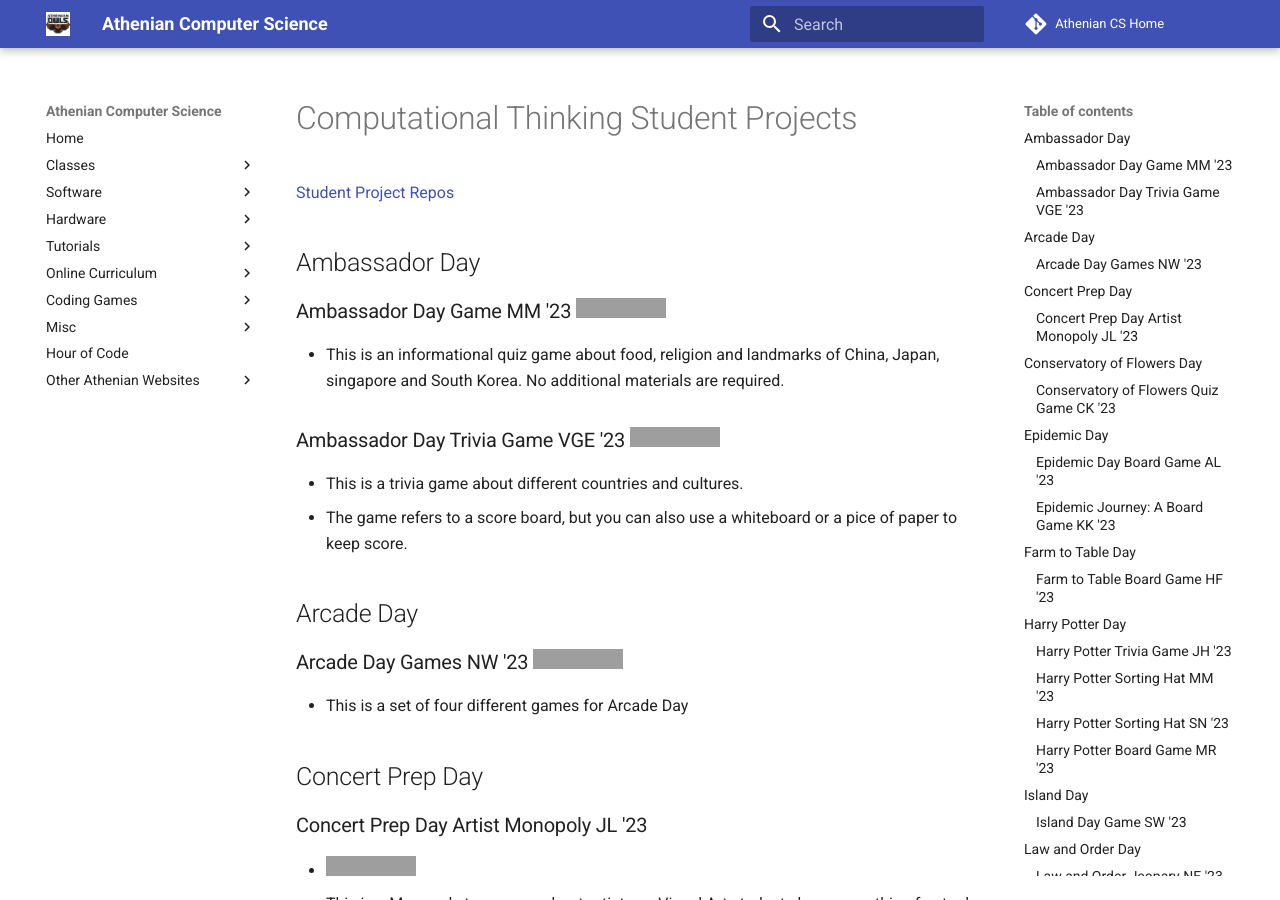
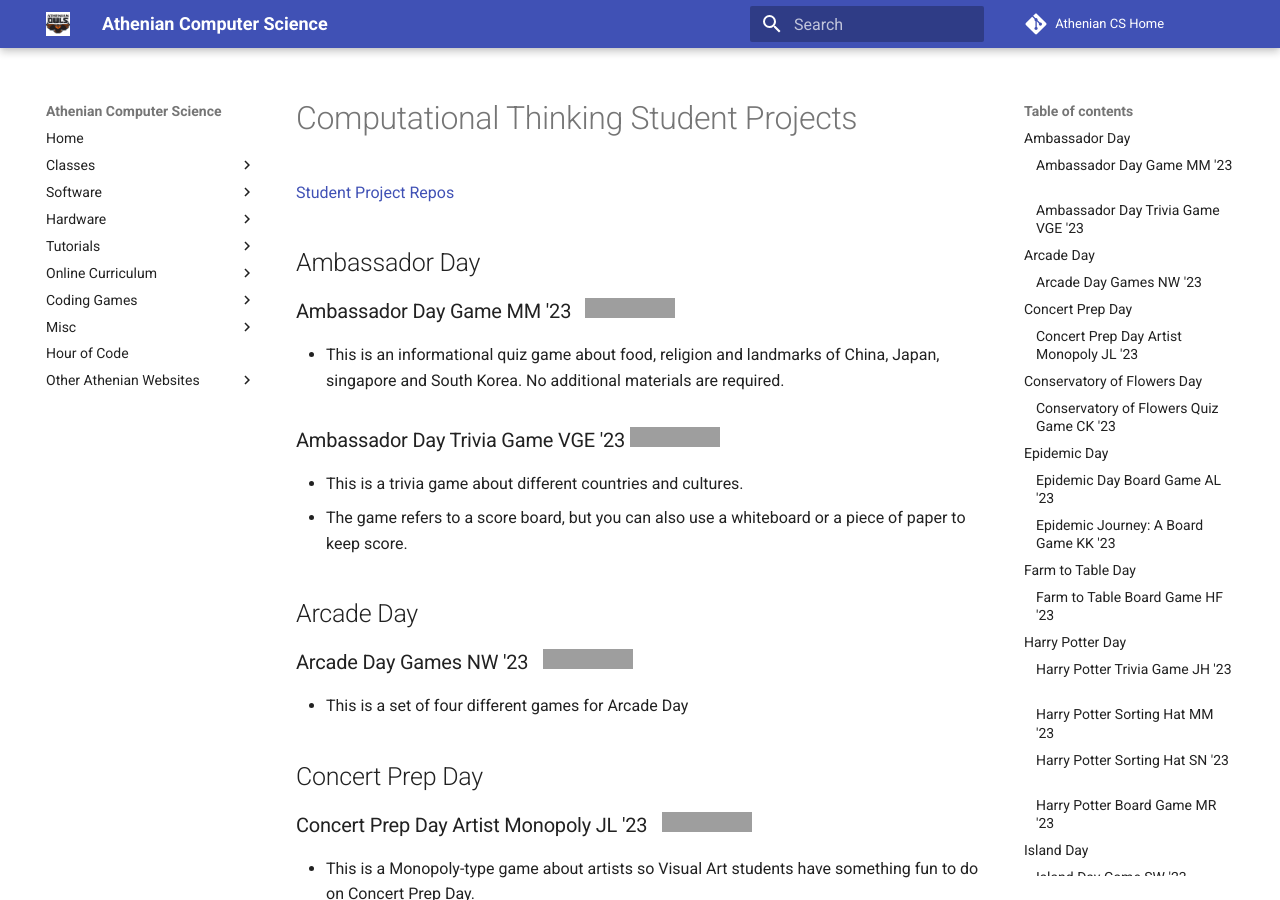
Before and after one commit to athenian-computational-thinking/athenian-cs-mkdocs, an MkDocs documentation site: the page built from docs/ct-projects.md, in a window 1280 px wide and 900 px high. Built offline with MkDocs 1.6.1 and Material for MkDocs 9.7.7, drawn with Linux system fonts in a browser that asks for light colours; comment, search, counter and statistics services are not loaded; grey boxes are pictures that could not be loaded.

Commit message:
Update docs

```diff
--- a/docs/ct-projects.md
+++ b/docs/ct-projects.md
@@ -4,90 +4,77 @@
 
 ## Ambassador Day
 
-### Ambassador Day Game MM '23 [![Run on Repl.it](https://repl.it/badge/github/athenian-ct-projects/Ambassador-Day-Game-MM)](https://repl.it/github/athenian-ct-projects/Ambassador-Day-Game-MM)
+### Ambassador Day Game MM '23 &nbsp; [![Run on Repl.it](https://repl.it/badge/github/athenian-ct-projects/Ambassador-Day-Game-MM)](https://repl.it/github/athenian-ct-projects/Ambassador-Day-Game-MM)
 * This is an informational quiz game about food, religion and landmarks of China, Japan, singapore and South Korea. No additional materials are required.
 
 ### Ambassador Day Trivia Game VGE '23 [![Run on Repl.it](https://repl.it/badge/github/athenian-ct-projects/Ambassador-Day-Game-VGE)](https://repl.it/github/athenian-ct-projects/Ambassador-Day-Game-VGE)
 * This is a trivia game about different countries and cultures.
-* The game refers to a score board, but you can also use a whiteboard or a pice of paper to keep score.
+* The game refers to a score board, but you can also use a whiteboard or a piece of paper to keep score.
 
 
 ## Arcade Day
 
-### Arcade Day Games NW '23 [![Run on Repl.it](https://repl.it/badge/github/athenian-ct-projects/Arcade-Day-Game-NW)](https://repl.it/github/athenian-ct-projects/Arcade-Day-Game-NW)
+### Arcade Day Games NW '23 &nbsp; [![Run on Repl.it](https://repl.it/badge/github/athenian-ct-projects/Arcade-Day-Game-NW)](https://repl.it/github/athenian-ct-projects/Arcade-Day-Game-NW)
 * This is a set of four different games for Arcade Day
 
 
 ## Concert Prep Day
 
-### Concert Prep Day Artist Monopoly JL '23
-* [![Run on Repl.it](https://repl.it/badge/github/athenian-ct-projects/Concert-Prep-Day-JL)](https://repl.it/github/athenian-ct-projects/Concert-Prep-Day-JL)
+### Concert Prep Day Artist Monopoly JL '23 &nbsp; [![Run on Repl.it](https://repl.it/badge/github/athenian-ct-projects/Concert-Prep-Day-JL)](https://repl.it/github/athenian-ct-projects/Concert-Prep-Day-JL)
 * This is a Monopoly-type game about artists so Visual Art students have something fun to do on Concert Prep Day.
 * Playing pieces, cards and a game board are required for this to function as intended.
 
 ## Conservatory of Flowers Day
 
-### Conservatory of Flowers Quiz Game CK '23
-* [![Run on Repl.it](https://repl.it/badge/github/athenian-ct-projects/Conservatory-of-Flowers-CK)](https://repl.it/github/athenian-ct-projects/Conservatory-of-Flowers-CK)
+### Conservatory of Flowers Quiz Game CK '23 &nbsp; [![Run on Repl.it](https://repl.it/badge/github/athenian-ct-projects/Conservatory-of-Flowers-CK)](https://repl.it/github/athenian-ct-projects/Conservatory-of-Flowers-CK)
 
 ## Epidemic Day
 
-### Epidemic Day Board Game AL '23
-* [![Run on Repl.it](https://repl.it/badge/github/athenian-ct-projects/Epidemic-Day-AL)](https://repl.it/github/athenian-ct-projects/Epidemic-Day-AL)
+### Epidemic Day Board Game AL '23 &nbsp; [![Run on Repl.it](https://repl.it/badge/github/athenian-ct-projects/Epidemic-Day-AL)](https://repl.it/github/athenian-ct-projects/Epidemic-Day-AL)
 * This is a board game for Epidemic Day. Don't forget the game board!
 
-### Epidemic Journey: A Board Game KK '23
-* [![Run on Repl.it](https://repl.it/badge/github/athenian-ct-projects/Epidemic-Day-KK)](https://repl.it/github/athenian-ct-projects/Epidemic-Day-KK)
+### Epidemic Journey: A Board Game KK '23 &nbsp; [![Run on Repl.it](https://repl.it/badge/github/athenian-ct-projects/Epidemic-Day-KK)](https://repl.it/github/athenian-ct-projects/Epidemic-Day-KK)
 * A game board is required for this game.
 
 
 ## Farm to Table Day
 
-### Farm to Table Board Game HF '23
-* [![Run on Repl.it](https://repl.it/badge/github/athenian-ct-projects/Farm-to-Table-Day-HF)](https://repl.it/github/athenian-ct-projects/Farm-to-Table-Day-HF)
+### Farm to Table Board Game HF '23 &nbsp; [![Run on Repl.it](https://repl.it/badge/github/athenian-ct-projects/Farm-to-Table-Day-HF)](https://repl.it/github/athenian-ct-projects/Farm-to-Table-Day-HF)
 * This is a board game. Be sure to get the game board!
 
 
 ## Harry Potter Day
 
-### Harry Potter Trivia Game JH '23
-* [![Run on Repl.it](https://repl.it/badge/github/athenian-ct-projects/Harry-Potter-Day-JH)](https://repl.it/github/athenian-ct-projects/Harry-Potter-Day-JH)
+### Harry Potter Trivia Game JH '23 &nbsp; [![Run on Repl.it](https://repl.it/badge/github/athenian-ct-projects/Harry-Potter-Day-JH)](https://repl.it/github/athenian-ct-projects/Harry-Potter-Day-JH)
 * This is a digital trivia game. No additional materials are required.
 
-### Harry Potter Sorting Hat MM '23
-* [![Run on Repl.it](https://repl.it/badge/github/athenian-ct-projects/Harry-Potter-Day-MM)](https://repl.it/github/athenian-ct-projects/Harry-Potter-Day-MM)
+### Harry Potter Sorting Hat MM '23 &nbsp; [![Run on Repl.it](https://repl.it/badge/github/athenian-ct-projects/Harry-Potter-Day-MM)](https://repl.it/github/athenian-ct-projects/Harry-Potter-Day-MM)
 * This is a sorting hat quiz for Harry Potter Day. No additional materials are required.
 
-### Harry Potter Sorting Hat SN '23
-* [![Run on Repl.it](https://repl.it/badge/github/athenian-ct-projects/Harry-Potter-Day-SN)](https://repl.it/github/athenian-ct-projects/Harry-Potter-Day-SN)
+### Harry Potter Sorting Hat SN '23 &nbsp; [![Run on Repl.it](https://repl.it/badge/github/athenian-ct-projects/Harry-Potter-Day-SN)](https://repl.it/github/athenian-ct-projects/Harry-Potter-Day-SN)
 * This is a sorting hat quiz for Harry Potter Day. No additional materials are required.
 * Needs editing to deal with images (or not).
 
-### Harry Potter Board Game MR '23
-* [![Run on Repl.it](https://repl.it/badge/github/athenian-ct-projects/Harry-Potter-Day-MR)](https://repl.it/github/athenian-ct-projects/Harry-Potter-Day-MR)
+### Harry Potter Board Game MR '23 &nbsp; [![Run on Repl.it](https://repl.it/badge/github/athenian-ct-projects/Harry-Potter-Day-MR)](https://repl.it/github/athenian-ct-projects/Harry-Potter-Day-MR)
 * There is a game board that goes with this game.
 
 
 ## Island Day
 
-### Island Day Game SW '23
-* [![Run on Repl.it](https://repl.it/badge/github/athenian-ct-projects/Island-Day-SW)](https://repl.it/github/athenian-ct-projects/Island-Day-SW)
+### Island Day Game SW '23 &nbsp; [![Run on Repl.it](https://repl.it/badge/github/athenian-ct-projects/Island-Day-SW)](https://repl.it/github/athenian-ct-projects/Island-Day-SW)
 * This is a digital game for Island Day. No additional materials are needed.
 
 
 ## Law and Order Day
 
-### Law and Order Jeopary NE '23
-* [![Run on Repl.it](https://repl.it/badge/github/athenian-ct-projects/Law-and-Order-Jeopardy-NE)](https://repl.it/github/athenian-ct-projects/Law-and-Order-Jeopardy-NE)
+### Law and Order Jeopary NE '23 &nbsp; [![Run on Repl.it](https://repl.it/badge/github/athenian-ct-projects/Law-and-Order-Jeopardy-NE)](https://repl.it/github/athenian-ct-projects/Law-and-Order-Jeopardy-NE)
 * This is a quiz game. No additional materials are required.
 
 
 ## Map & Compass Day
 
-### Map & Compass Board Game CF '23
-* [![Run on Repl.it](https://repl.it/badge/github/athenian-ct-projects/Map-Compass-Board-Game-CF)](https://repl.it/github/athenian-ct-projects/Map-Compass-Board-Game-CF)
+### Map & Compass Board Game CF '23 &nbsp; [![Run on Repl.it](https://repl.it/badge/github/athenian-ct-projects/Map-Compass-Board-Game-CF)](https://repl.it/github/athenian-ct-projects/Map-Compass-Board-Game-CF)
 * Needs a game board
 
-### Map & Compass Game JW '23
-* [![Run on Repl.it](https://repl.it/badge/github/athenian-ct-projects/Map-Compass-Game-JW)](https://repl.it/github/athenian-ct-projects/Map-Compass-Game-JW)
+### Map & Compass Game JW '23 &nbsp; [![Run on Repl.it](https://repl.it/badge/github/athenian-ct-projects/Map-Compass-Game-JW)](https://repl.it/github/athenian-ct-projects/Map-Compass-Game-JW)
 * No additional materials required
```
